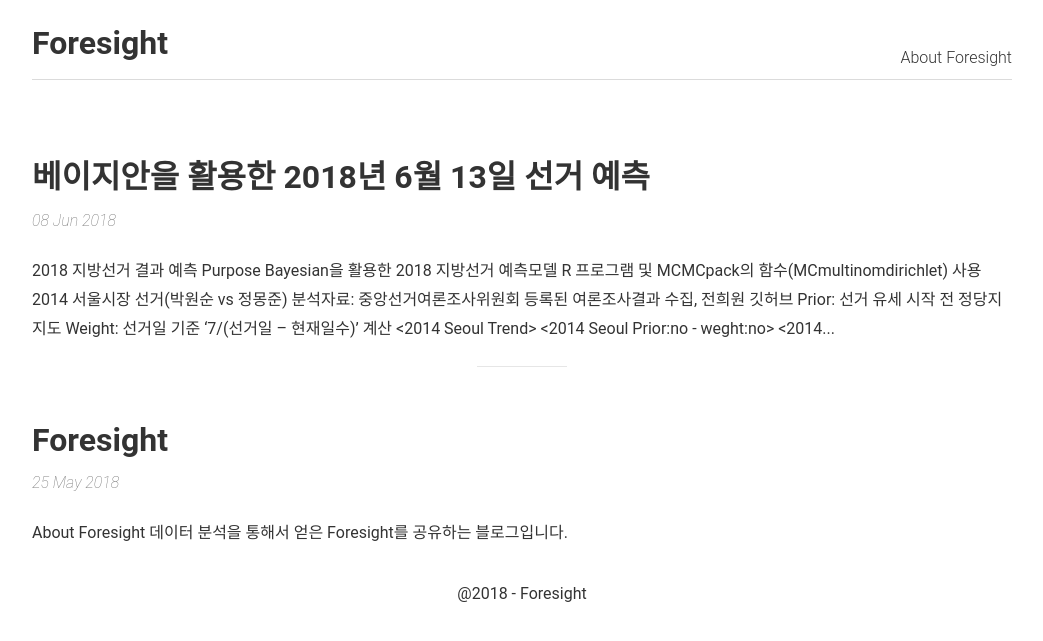
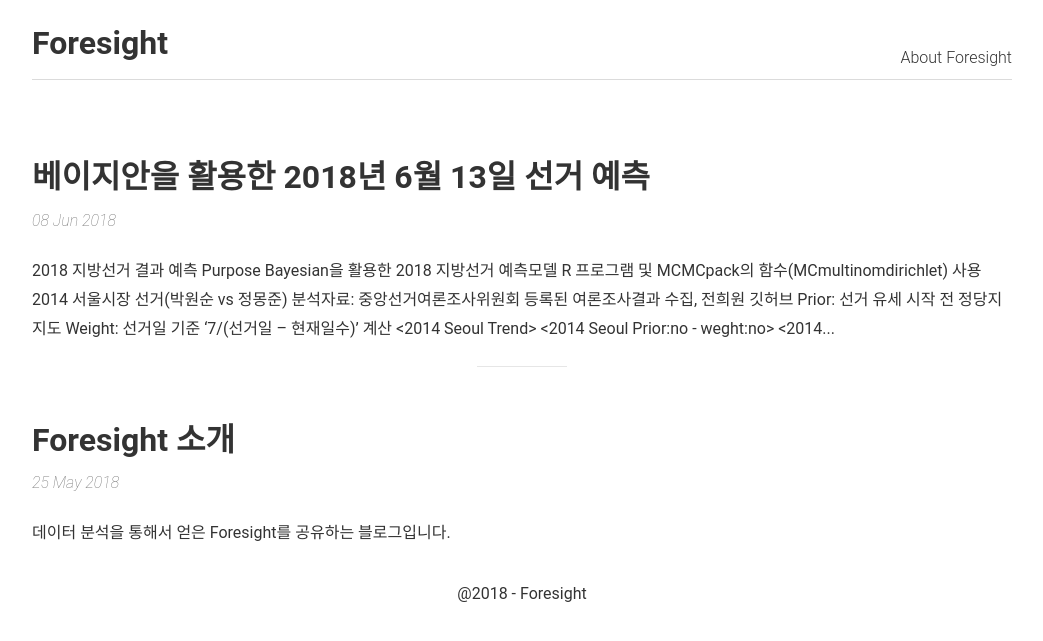
Before and after one commit to foresighters/foresighters.github.io, a Jekyll site: the page built from index.html, in a window 1280 px wide. Shown: the top 641 px of the page, without its empty margins (118-1161 px from the left). Built offline with Jekyll 4.4.1, drawn with Linux system fonts in a browser that asks for light colours; the list of posts is cut into pages by our own code.

Commit message:
foresight post 수정

```diff
--- a/_posts/2018-05-25-Foresight.md
+++ b/_posts/2018-05-25-Foresight 소개.md
@@ -1,3 +1 @@
-# About Foresight
-
 데이터 분석을 통해서 얻은 Foresight를 공유하는 블로그입니다.
```
Also changed, not shown: _layouts/default.html (line endings or trailing spaces).
